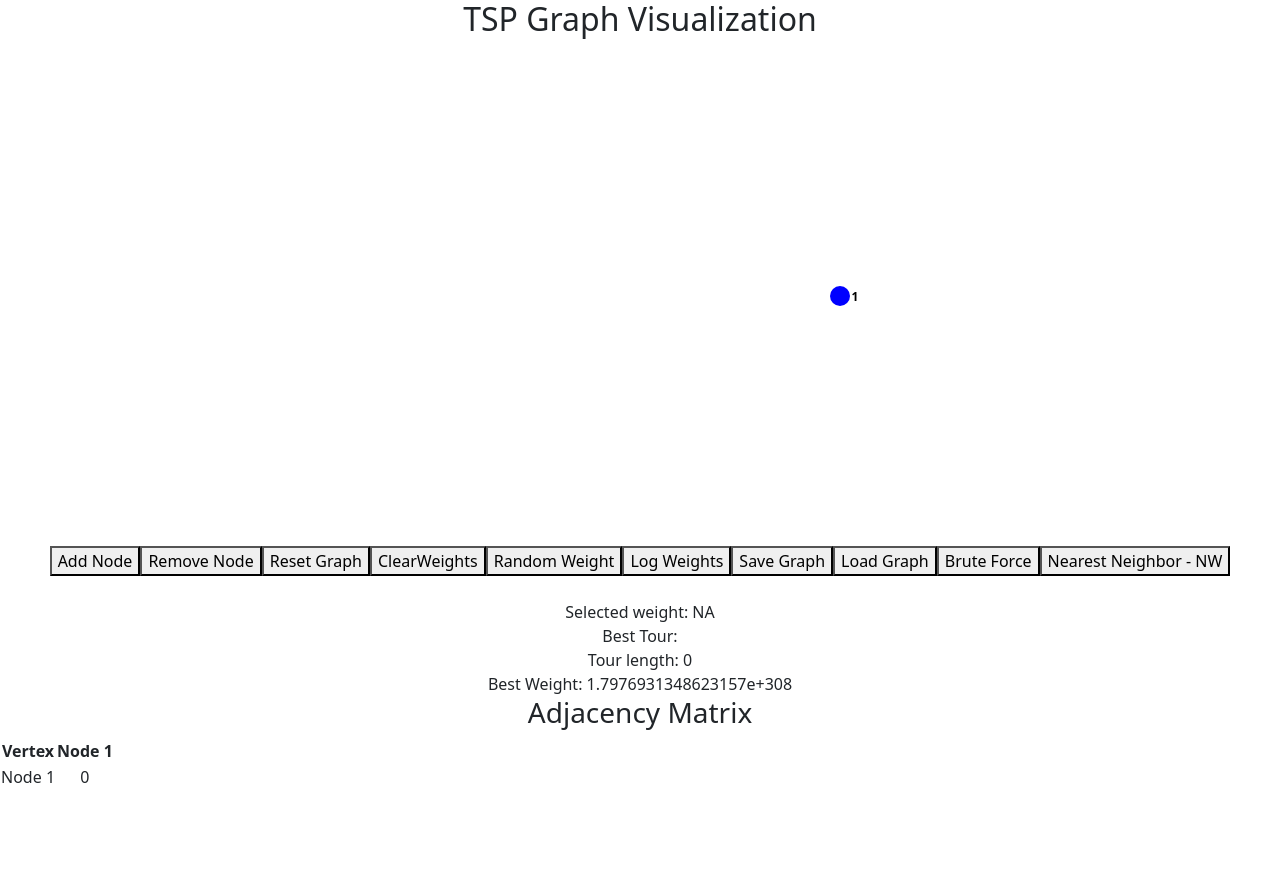
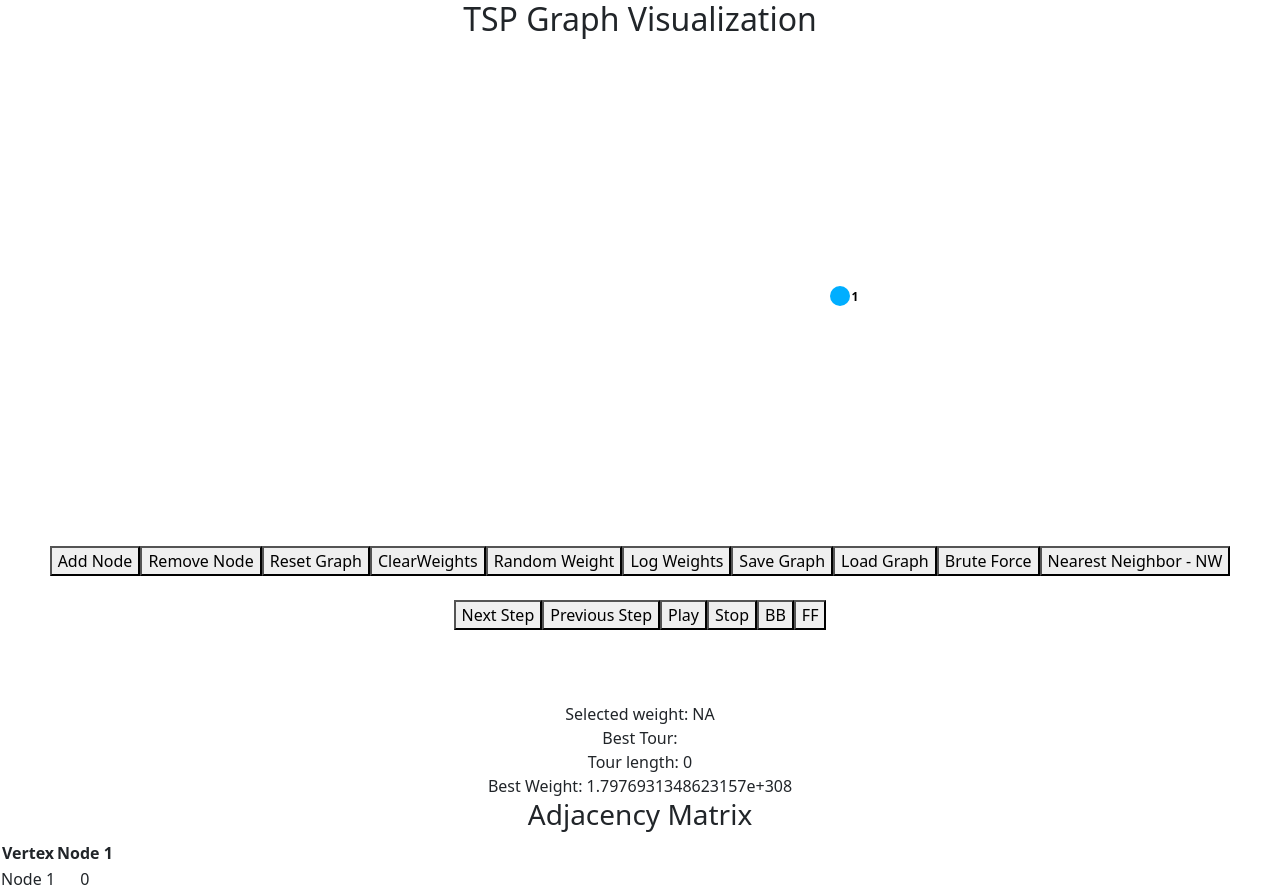
Before and after one commit to kmousaa/TSP-visualiser, a React (Create React App) app in the folder my-app/: page / in a window 1280 px wide. Both pictures are taken after a click on the button "Add Node". Before the commit the page ends 800 px from the top, so only its background shows below. Built offline with nearby package versions, Linux system fonts and the light colour scheme.

Commit message:
basic trace done

```diff
--- a/my-app/src/components/App.js
+++ b/my-app/src/components/App.js
@@ -14,6 +14,10 @@ function App() {
   const [bestTour, setBestTour] = useState([]);
   const [bestWeight, setBestWeight] = useState(Number.MAX_VALUE);
 
+  // Stores state of the steps of the algorithm
+  const [currentStep, setCurrentStep] = useState(1);
+  const [steps, setSteps] = useState([]);
+
   return (
     <div className="App">
       <Graph
@@ -25,6 +29,10 @@ function App() {
         setBestTour={setBestTour}
         bestWeight={bestWeight}
         setBestWeight={setBestWeight}
+        currentStep={currentStep}
+        setCurrentStep={setCurrentStep}
+        steps={steps}
+        setSteps={setSteps}
       />
     </div>
   );
--- a/my-app/src/components/Graph.js
+++ b/my-app/src/components/Graph.js
@@ -1,26 +1,32 @@
-import { useEffect } from "react";
-import { generateNodeCoordinates , tourWeight} from "../utils/GraphUtil";
-import { NearestNeighborTSP, bruteForceTSP } from "./TspAlgorithims";
+import { generateNodeCoordinates } from "../utils/GraphUtil";
+import { NearestNeighborTSP, bruteForceTSP  } from "./TspAlgorithims";
+import { useState } from "react";
 
 
 // Represents the graph and its adjacency matrix
-function Graph ({numNodes, setNumNodes, adjacencyMatrix, setAdjacencyMatrix, bestTour, setBestTour, bestWeight, setBestWeight}) {
+function Graph ({numNodes, setNumNodes, adjacencyMatrix, setAdjacencyMatrix, bestTour, setBestTour, bestWeight, setBestWeight , currentStep, setCurrentStep, steps, setSteps}) {
+
+    // Keeps track of steps
+    const [stepNum, setStepNum] = useState(0);
 
     // Reset the best tours
     const resetBestTour = () => {
       setBestTour([]);
       setBestWeight(Number.MAX_VALUE);
+      setSteps([]);
+      setStepNum(1);
+
     }
 
-    // Function to update adjacency matrix when number of nodes changes
+    // Generate the adjacency matrix
     const generateAdjacencyMatrix = () => {
+
       const newMatrix = Array.from({ length: numNodes }, () => Array(numNodes).fill(0)); // Initialize a 2D array of 0s
 
       // Loop through existing edges and update the matrix accordingly
       for (const [edge, weight] of Object.entries(adjacencyMatrix)) {
         const [node1, node2] = edge.split('-').map(Number);
 
-        // Ensure newMatrix[node1] and newMatrix[node2] exist before modifying them
         if (newMatrix[node1] && newMatrix[node2]) {
           newMatrix[node1][node2] = weight;
           newMatrix[node2][node1] = weight; // Symmetrically assign weight
@@ -68,18 +74,24 @@ function Graph ({numNodes, setNumNodes, adjacencyMatrix, setAdjacencyMatrix, bes
       setAdjacencyMatrix({});
     };
 
-    // Function to log edge weights and adjacency matrix dimensions
+    // DELETE LATER - Function to log edge weights and adjacency matrix dimensions
     const logWeights = () => {
+      console.log(" --------------- LOG --------------- ")
       console.log("Number of Nodes: " + numNodes)
       console.log("Adjacency Matrix:");
-      console.log(generateAdjacencyMatrix());
-      console.log("Node Coordinates:");
-      console.log(generateNodeCoordinates(numNodes));
-      console.log("BEST TOUR: " + bestTour);
-      console.log("BEST WEIGHT: " + bestWeight);
+      console.log(adjacencyMatrix);
+      console.log("BEST TOUR: ");
+      console.log(bestTour)
+      console.log("BEST WEIGHT: ");
+      console.log(bestWeight)
+      console.log("STEPS: ");
+      console.log(steps)
+      console.log("STEP NUM: ");
+      console.log(stepNum)
+      console.log(" --------------- END LOG --------------- ")
     };
 
-    // Function to save the graph
+    // Function to save the graph as a JSON file
     const saveGraph = () => {
       const graph = {
         numNodes,
@@ -94,7 +106,7 @@ function Graph ({numNodes, setNumNodes, adjacencyMatrix, setAdjacencyMatrix, bes
       a.click();
     };
 
-    // Function to load the graph
+    // Function to load the graph from a JSON file
     const loadGraph = () => {
       const input = document.createElement("input");
       input.type = "file";
@@ -112,21 +124,22 @@ function Graph ({numNodes, setNumNodes, adjacencyMatrix, setAdjacencyMatrix, bes
       input.click();
     };
 
-    // Function to update edge weight
+    // Function to update edge weight in the adjacency matrix
     const updateEdgeWeight = (node1, node2, weight) => {
       resetBestTour();
       const newWeights = { ...adjacencyMatrix }; // Shallow copy of the adjacency matrix
       newWeights[`${node1}-${node2}`] = Number(weight);
       newWeights[`${node2}-${node1}`] = Number(weight); // Symmetrically assign weight
-      // if weight empty put NA
+
+      // if weight empty put 0
       if (weight === "") {
         newWeights[`${node1}-${node2}`] = 0;
-        newWeights[`${node2}-${node1}`] = 0; // Symmetrically assign weight
+        newWeights[`${node2}-${node1}`] = 0;
       }
       setAdjacencyMatrix(newWeights);
     };
 
-    // Function to generate random weights for the edge weights
+    // Function to add random weights to the adjacency matrix
     const generateRandomWeights = () => {
       resetBestTour();
       const newWeights = {};
@@ -144,7 +157,6 @@ function Graph ({numNodes, setNumNodes, adjacencyMatrix, setAdjacencyMatrix, bes
     const renderNodeNumbers = () => {
       const nodeCoordinates = generateNodeCoordinates(numNodes);
       const radius = 15; // Radius for positioning node numbers
-
       return (
         <svg>
           {nodeCoordinates.map((node, index) => {
@@ -172,7 +184,7 @@ function Graph ({numNodes, setNumNodes, adjacencyMatrix, setAdjacencyMatrix, bes
       );
     };
 
-    // Function to render the adjacency matrix
+    // Function to render the adjacency matrix as a table
     const renderAdjacencyMatrix = () => {
 
       const adjacencyMatrix = generateAdjacencyMatrix();
@@ -215,6 +227,7 @@ function Graph ({numNodes, setNumNodes, adjacencyMatrix, setAdjacencyMatrix, bes
       );
     };
 
+    // Display the weight of the selected edge
     const showWeight = (e, node1, node2) => {
       const weight = adjacencyMatrix[`${node1}-${node2}`];
       let displayText;
@@ -227,12 +240,12 @@ function Graph ({numNodes, setNumNodes, adjacencyMatrix, setAdjacencyMatrix, bes
     }
 
     const showWeightedEdges = (e, node1, node2) => {
-      e.target.style.stroke = "blue";
+      e.target.style.stroke = "#00aeff";
       showWeight(e, node1, node2);
     }
 
     const showUnweightedEdges = (e, node1, node2) => {
-      e.target.style.stroke = "blue";
+      e.target.style.stroke = "#00aeff";
       showWeight(e, node1, node2);
     }
 
@@ -244,18 +257,62 @@ function Graph ({numNodes, setNumNodes, adjacencyMatrix, setAdjacencyMatrix, bes
       }
     };
 
+    // Functions for simulation
+    const nextStep = () => {
+      if (stepNum < bestTour.length) {
+        setSteps([...steps, bestTour[stepNum]]);
+        setStepNum(stepNum + 1);
+        console.log(steps)
+      } else {
+        console.log("Reached maximum step.");
+      }
+    };
+
+    const prevStep = () => {
+      if (stepNum > 0) {
+        setSteps(steps.slice(0, -1));
+        setStepNum(stepNum - 1);
+      } else {
+        console.log("Reached minimum step.");
+      }
+    };
+
+    const restart = () => {
+      setSteps([]);
+      setStepNum(0);
+    };
+
+    // Function to render nodes
+    const renderNodes = () => {
+      let nodeCoordinates = generateNodeCoordinates(numNodes);
+      return nodeCoordinates.map((node, index) => (
+
+        // Check if best tour is there then make the first node in best tour red
+        console.log("Index: " + index + "Steps: " + steps),
+
+        index === steps[steps.length - 1] ? (
+          console.log("HMphh"),
+          <circle key={index} cx={node.x} cy={node.y} r="10" fill="red" />
+        ) : (
+          console.log("No red circle yet"),
+          <circle key={index} cx={node.x} cy={node.y} r="10" fill="#00aeff" />
+        )
+      ));
+    };
+
     // Generate coordinates for nodes
     const nodeCoordinates = generateNodeCoordinates(numNodes);
     const AdjMatrix = generateAdjacencyMatrix()
 
+    // Helper function to generate TSP algorithm handlers
     const generateTSPHandler = (tspAlgorithm) => {
       return () => {
-        tspAlgorithm(resetBestTour, numNodes, tourWeight, adjacencyMatrix, setBestTour, setBestWeight);
+        tspAlgorithm(resetBestTour, numNodes, adjacencyMatrix, setBestTour, setBestWeight , setSteps, setCurrentStep);
       };
     };
 
+    return (
 
-    return (
       <div className="Graph">
         <h2>TSP Graph Visualization</h2>
         <svg width="500" height="500">
@@ -312,12 +369,12 @@ function Graph ({numNodes, setNumNodes, adjacencyMatrix, setAdjacencyMatrix, bes
           );
         })}
 
+        console.log(steps)
         {/* make every line inside best tour red */}
-
-        {bestTour.map((node, index) => {
-          if (index < bestTour.length - 1) {
-            const node1 = bestTour[index];
-            const node2 = bestTour[index + 1];
+        { steps.map((node, index) => {
+          if (index < steps.length - 1) {
+            const node1 = steps[index];
+            const node2 = steps[index + 1];
             const x1 = nodeCoordinates[node1].x;
             const y1 = nodeCoordinates[node1].y;
             const x2 = nodeCoordinates[node2].x;
@@ -354,14 +411,13 @@ function Graph ({numNodes, setNumNodes, adjacencyMatrix, setAdjacencyMatrix, bes
 
             )
             );
-
           }
         })}
 
+
+
         {/* Render nodes */}
-        {nodeCoordinates.map((node, index) => (
-          <circle key={index} cx={node.x} cy={node.y} r="10" fill="blue" />
-        ))}
+        {renderNodes()}
 
         {/* Render node numbers */}
         {renderNodeNumbers()}
@@ -380,13 +436,23 @@ function Graph ({numNodes, setNumNodes, adjacencyMatrix, setAdjacencyMatrix, bes
           <button onClick={() => logWeights()}>Log Weights</button>
           <button onClick={() => saveGraph()}>Save Graph</button>
           <button onClick={() => loadGraph()}>Load Graph</button>
+
           {/* TSP algorithms */}
           <button onClick={generateTSPHandler(bruteForceTSP)}>Brute Force</button>
           <button onClick={generateTSPHandler(NearestNeighborTSP)}>Nearest Neighbor - NW</button>
+          <br/> <br/>
+          <button onClick={nextStep} > Next Step</button>
+          <button onClick={prevStep} > Previous Step</button>
+          <button> Play </button>
+          <button> Stop </button>
+          <button onClick={restart} > BB </button>
+          <button> FF </button>
+
+          <br/> <br/> <br/> <br/>
 
 
-          <br/> <br/>
 
+          {/* Display the best tour and its weight */}
           <p1 id = "weight">Selected weight: NA </p1>
           <br/>
           <p1>Best Tour: {bestTour} </p1>
@@ -404,6 +470,8 @@ function Graph ({numNodes, setNumNodes, adjacencyMatrix, setAdjacencyMatrix, bes
 
       </div>
     );
+
+
   }
 
   export default Graph;
--- a/my-app/src/components/TspAlgorithims.js
+++ b/my-app/src/components/TspAlgorithims.js
@@ -1,9 +1,8 @@
 // Contains TSP algorithms
-import { permutations, getAdjacentNodes, getDegree } from "../utils/GraphUtil";
+import { permutations, getAdjacentNodes , tourWeight} from "../utils/GraphUtil";
 
 
-// Fix up the 0 weighted stuff
-export const bruteForceTSP = (resetBestTour,numNodes , tourWeight, adjacencyMatrix, setBestTour, setBestWeight) => {
+export const bruteForceTSP = (resetBestTour,numNodes , adjacencyMatrix, setBestTour, setBestWeight) => {
     resetBestTour();
 
     var possible_tours = permutations([...Array(numNodes).keys()]); // Generate all possible tours
@@ -27,63 +26,47 @@ export const bruteForceTSP = (resetBestTour,numNodes , tourWeight, adjacencyMatr
 };
 
 
-// NOT WORKING
-export const NearestNeighborTSP = (resetBestTour,numNodes , tourWeight, adjacencyMatrix, setBestTour, setBestWeight) => {
+export const NearestNeighborTSP = (resetBestTour,numNodes , adjacencyMatrix, setBestTour, setBestWeight, setSteps , setCurrentStep) => {
     resetBestTour();
 
-    // Initialize variables
-    var visited = new Array(numNodes).fill(false);
-    var tour = [];
+    // Pick a random starting node
+    var start = Math.floor(Math.random() * numNodes);
 
-    // Randomly select a starting vertex
-    const starting_vertex = Math.floor(Math.random() * numNodes);
-    let current_vertex = Math.floor(Math.random() * numNodes);
-    console.log("starting_vertex",starting_vertex);
-    tour.push(starting_vertex);
+    var tour = [start];
+    var weight = 0;
 
-    // Repeat until all nodes are visited
-    while (visited.includes(false)) {
-        const adjacentNodes = getAdjacentNodes(current_vertex, adjacencyMatrix);
+    // Find the nearest neighbor for each node
+    for (let i = 0; i < numNodes - 1; i++) {
 
+        var current = tour[tour.length - 1];
+        var adjNodes = getAdjacentNodes(current, adjacencyMatrix);
+        var minWeight = Number.MAX_VALUE;
+        var minNode = -1;
 
-        // add closest node to tour
-        let closestNode = -1;
-        let closestDistance = Number.MAX_VALUE;
+        // Find the nearest neighbor
+        for (let j = 0; j < adjNodes.length; j++) {
+            if (!tour.includes(adjNodes[j]) && adjacencyMatrix[`${current}-${adjNodes[j]}`] < minWeight) {
+                minWeight = adjacencyMatrix[`${current}-${adjNodes[j]}`];
+                minNode = adjNodes[j];
+            }
 
-        for (let i = 0; i < adjacentNodes.length; i++) {
-            if (!visited[adjacentNodes[i]] && adjacencyMatrix[`${current_vertex}-${adjacentNodes[i]}`] < closestDistance) {
-                // Can't complete cycle (go to start) until all nodes are visited
-                closestNode = adjacentNodes[i];
+        }
+        weight += minWeight;
+        tour.push(minNode);
+    }
 
-                console.log("closestNode ",closestNode + " =?= " + starting_vertex );
+    // Add the weight of the last edge
+    weight += adjacencyMatrix[`${tour[tour.length - 1]}-${start}`];
+    tour.push(start);
 
-                if (closestNode === starting_vertex && visited.includes(false) ){
-                    console.log("NOT OVER YET")
-                    closestDistance = Number.MAX_VALUE;
-                }
+    // add first element to setSteps
 
-                else{
-                    closestDistance = adjacencyMatrix[`${current_vertex}-${adjacentNodes[i]}`];
-                }
+    setBestTour(tour);
+    setBestWeight(weight);
 
-            }
-        }
+    setSteps([tour[0]]);
+    console.log("UPDATING CURRENT")
+    setCurrentStep(1);
 
-        // Mark the closest node as visited and add it to the tour
-        tour.push(closestNode);
-        console.log("tour",tour);
-        visited[closestNode] = true;
-        current_vertex = closestNode;
-    }
-    // Add the starting vertex to the end of the tour
-    tour.push(tour[0]);
-    console.log("final tour",tour);
-
-    // Set the best tour and weight
-    setBestTour(tour);
-    setBestWeight(tourWeight(tour, adjacencyMatrix));
-
-    // Return the weight of the tour
-    return tourWeight(tour, adjacencyMatrix);
-
+    return weight;
 };
```
Also changed, not shown: my-app/src/utils/AdjMatrix.css (added, +7 -0 lines), my-app/src/utils/GraphUtil.js (+2 -12 lines), 1 other file (tests, documents, lock files or other folders).
